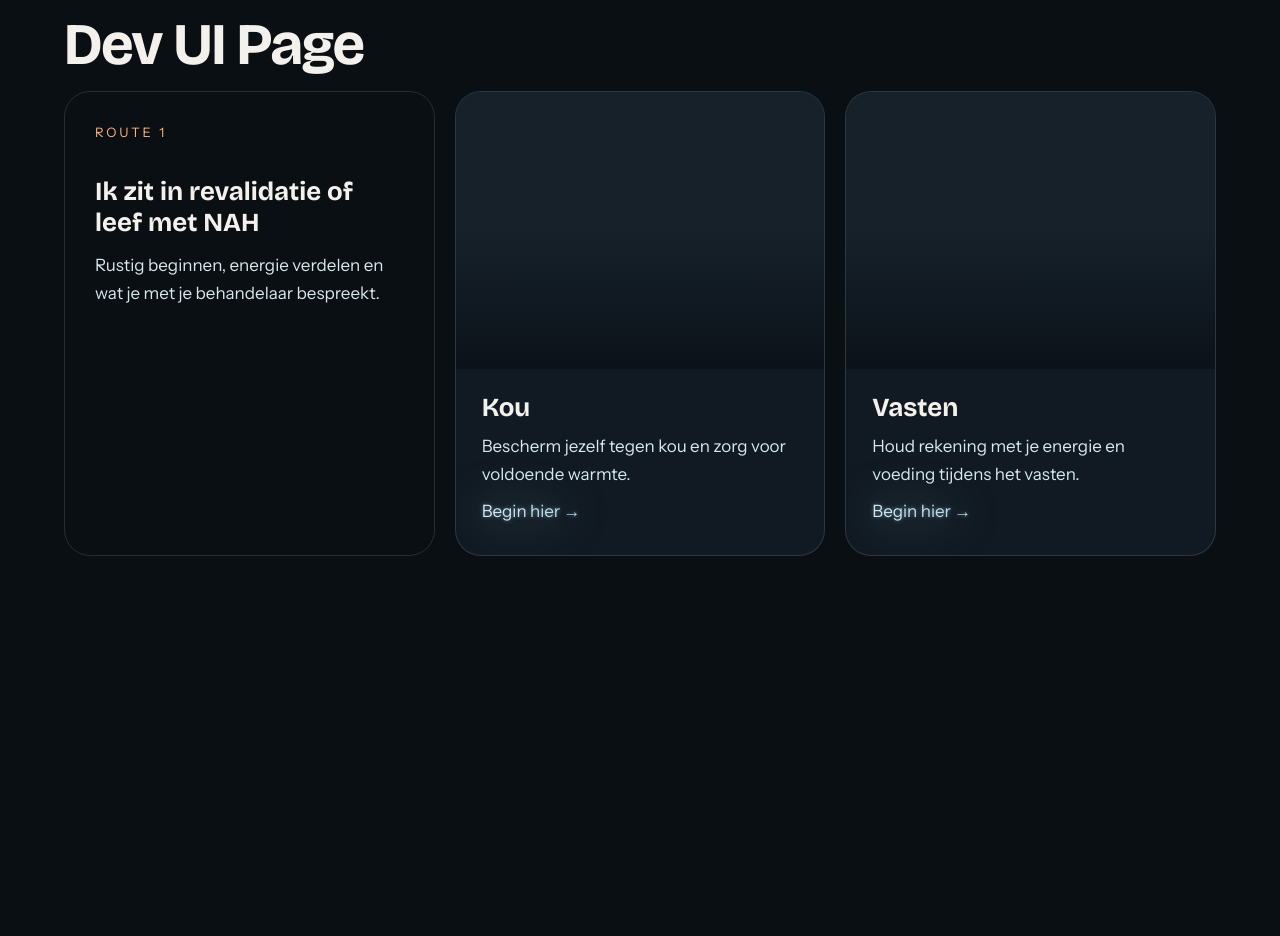
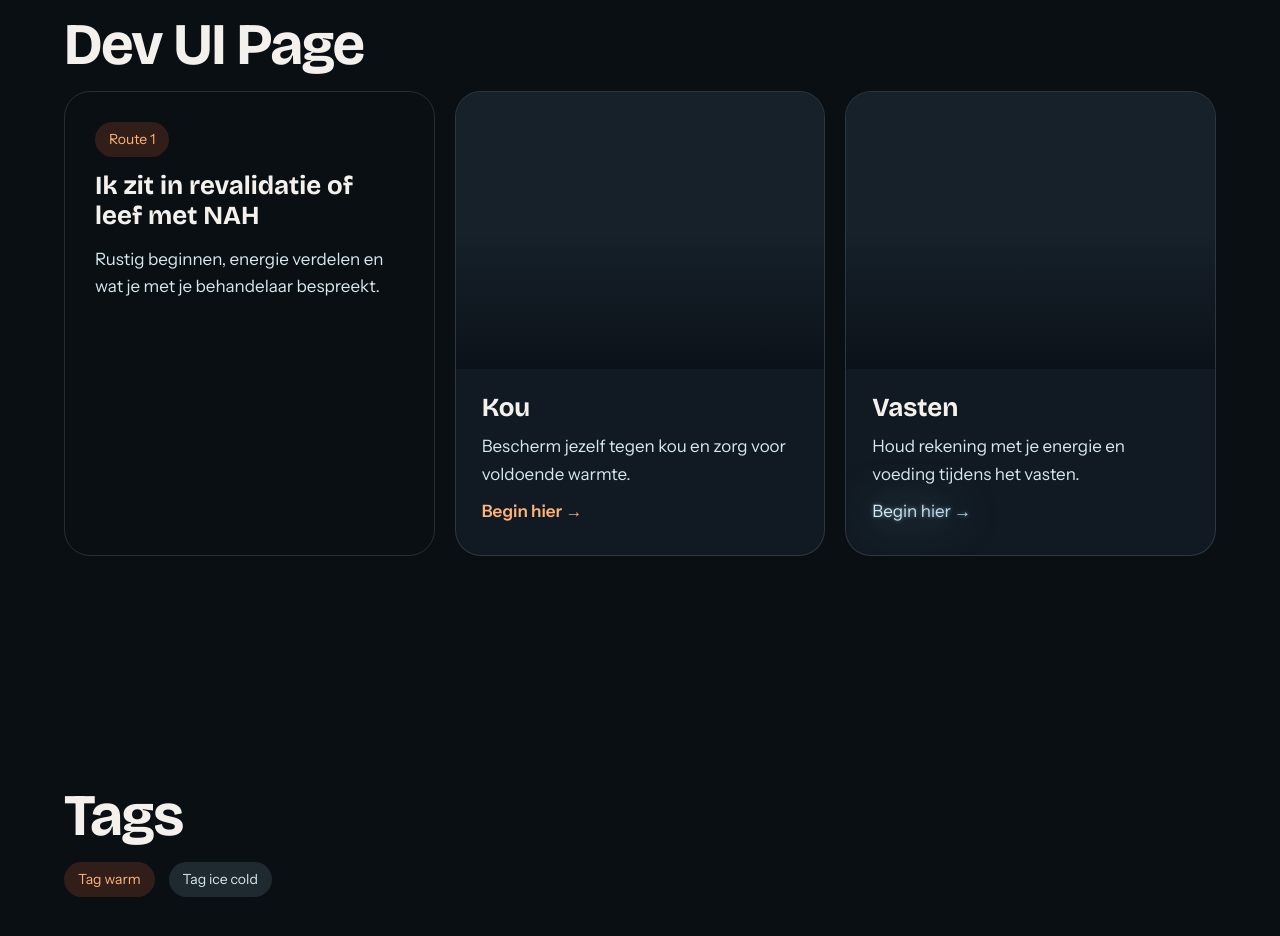
Before and after one commit to PyroDanny/vuurvanbinnen, a Next.js app: page /dev/ui in a window 1280 px wide. Shown: the part 100-1036 px from the top of the page. Before the commit the page ends 800 px from the top, so only its background shows below. Built offline with nearby package versions, Linux system fonts and the light colour scheme.

Commit message:
feat: add Tag component and integrate it into Dev UI page with updated styles

```diff
--- a/src/app/dev/ui/page.tsx
+++ b/src/app/dev/ui/page.tsx
@@ -1,5 +1,6 @@
 import { Card, CardBody } from "@/components/ui/Card";
-import { Metadata } from "next";
+import { Tag } from "@/components/ui/Tag";
+import type { Metadata } from "next";
 
 export const metadata: Metadata = {
   title: "Dev UI Page",
@@ -14,7 +15,7 @@ export default function UiPage() {
           <h1 className="h2">Dev UI Page</h1>
           <div className="grid-auto">
             <Card interactive className="bg-transparent">
-              <span className="eyebrow eyebrow-flame">Route 1</span>
+              <Tag tone="warm">Route 1</Tag>
               <h3 className="h3">Ik zit in revalidatie of leef met NAH</h3>
               <p>
                 Rustig beginnen, energie verdelen en wat je met je behandelaar
@@ -26,7 +27,9 @@ export default function UiPage() {
               <CardBody>
                 <h3 className="h3">Kou</h3>
                 <p>Bescherm jezelf tegen kou en zorg voor voldoende warmte.</p>
-                <span className="text-frost mt-auto">Begin hier →</span>
+                <span className="text-flame-text font-semibold">
+                  Begin hier →
+                </span>
               </CardBody>
             </Card>
             <Card media interactive>
@@ -42,6 +45,15 @@ export default function UiPage() {
           </div>
         </div>
       </section>
+      <section className="section">
+        <div className="container-page stack">
+          <h2 className="h2">Tags</h2>
+          <div className="row">
+            <Tag tone="warm">Tag warm</Tag>
+            <Tag>Tag ice cold</Tag>
+          </div>
+        </div>
+      </section>
     </main>
   );
 }
--- a/src/app/globals.css
+++ b/src/app/globals.css
@@ -848,6 +848,7 @@
     display: inline-flex;
     align-items: center;
     padding: 6px 14px;
+    width: fit-content;
     border-radius: 999px;
     background: var(--ice-soft);
     color: var(--text);
--- /dev/null
+++ b/src/components/ui/Tag.tsx
@@ -0,0 +1,24 @@
+import { cn } from "@/lib/utils";
+import { cva, type VariantProps } from "class-variance-authority";
+
+export const tagVariants = cva("tag", {
+  variants: {
+    tone: {
+      default: "",
+      warm: "tag-warm",
+    },
+  },
+  defaultVariants: {
+    tone: "default",
+  },
+});
+
+export function Tag({
+  className,
+  tone,
+  ...props
+}: React.ComponentProps<"span"> & VariantProps<typeof tagVariants>) {
+  return (
+    <span className={cn(tagVariants({ tone }), className)} {...props}></span>
+  );
+}
```
